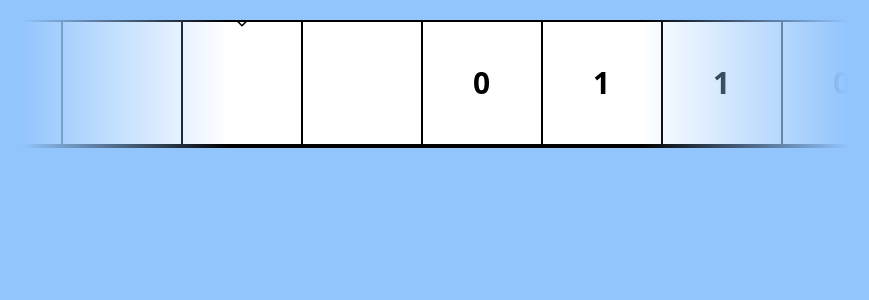
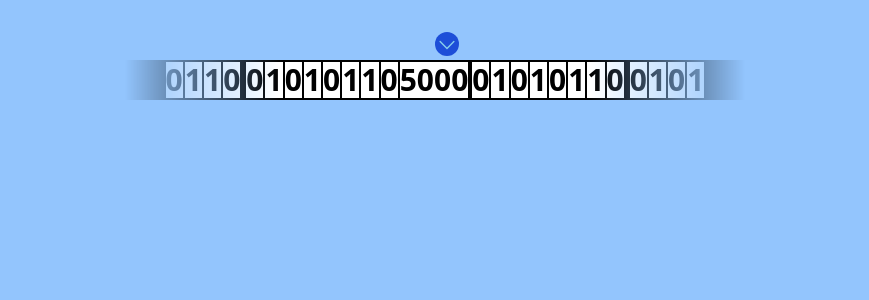
Before and after one commit to zonetecde/turing-machine-box, a SvelteKit app: page / in a window 1280 px wide. Shown: the top 300 px of the page, without its empty margins (205-1074 px from the left). Built offline with nearby package versions, Linux system fonts and the light colour scheme.

Commit message:
+ Ruban à priori fonctionnel

```diff
--- a/src/components/Ruban.svelte
+++ b/src/components/Ruban.svelte
@@ -1,5 +1,16 @@
 <script lang="ts">
 	import { onMount } from 'svelte';
+
+	let cellSize = 85; // Taille d'une cellule du ruban
+
+	// Taille du ruban : offset pour centrer le ruban sur le curseur
+	const offsets: { [key: number]: number } = {
+		575: 1,
+		745: 0,
+		915: -1,
+		1085: -2,
+		1425: -4
+	};
 
 	const lists: (string | number | null)[] = [
 		0,
@@ -36,7 +47,7 @@
 
 	// On ajoute des éléments nulls au début et à la fin du ruban pour l'effet infini
 	// Nombre d'éléments nulls à ajouter au début et à la fin du ruban
-	const paddingElements = 10;
+	let paddingElements = 10;
 	// On concatène les éléments nulls avec la liste affichée
 	$: showedElements = Array(paddingElements)
 		.fill(null)
@@ -46,43 +57,112 @@
 	let ruban: HTMLDivElement;
 
 	onMount(() => {
-		const rubanBeginPosX = 80 * paddingElements;
+		// Initial call
+		updateRibonWidth();
+
+		window.addEventListener('resize', updateRibonWidth);
+
+		return () => {
+			window.removeEventListener('resize', updateRibonWidth);
+		};
+	});
+
+	let rubanWidth = 745; // Taille du ruban
+	let cursorOffset = 0; // Offset du curseur (par rapport à la taille du ruban)
+	let cursorPosition = -2; // 0 = début du ruban.
+	$: firstElementRelativeIndex = showedElements.findIndex((element) => element !== null);
+
+	$: {
+		cursorPosition;
+		// Vérifie qu'elle a toujours un endroit où aller
+		if (Math.abs(cursorPosition) >= paddingElements - 8) {
+			// Rajoute des éléments nulls au début ou à la fin du ruban
+			paddingElements += 10;
+		}
+	}
+
+	/**
+	 * Donne la position de la scrollbar pour centrer le ruban sur le curseur à sa position actuelle
+	 */
+	function getCursorPosition() {
+		const firstCellToCursorLength = 4 * cellSize;
+		const cursorIndex = firstElementRelativeIndex + cursorPosition + cursorOffset;
+		return cursorIndex * cellSize - firstCellToCursorLength;
+	}
+
+	// On bouge le ruban pour centrer le curseur sur sa position à chaque fois que le curseur change de position
+	$: {
+		cursorPosition;
+		rubanWidth;
+		cursorOffset;
+
+		if (ruban) {
+			const initialScrollPosition = ruban.scrollLeft;
+			const newScrollPosition = getCursorPosition();
+
 			ruban.scrollTo({
-			left: rubanBeginPosX, // Vers le début du ruban
+				left: newScrollPosition,
 				behavior: 'smooth'
 			});
-	});
 
-	let cursorPosition = -2; // 0 = début du ruban. Par défaut, on place le curseur à -3 du ruban
-	$: firstElementRelativeIndex = showedElements.findIndex((element) => element !== null);
-	$: cursorIndex = firstElementRelativeIndex + cursorPosition;
+			// Si la position de défilement n'a pas changé après un délai, utilise scrollLeft (car scrollTo peut être beugé)
+			setTimeout(() => {
+				if (ruban) {
+					if (ruban.scrollLeft === initialScrollPosition) {
+						ruban.scrollLeft = newScrollPosition;
+					}
+				}
+			}, 100);
+		}
+	}
+
+	/**
+	 * Met à jour la taille du ruban en fonction de la taille de la fenêtre
+	 */
+	function updateRibonWidth() {
+		// On récupère la taille de la fenêtre
+		const windowWidth = window.innerWidth;
+		// On récupère la taille du ruban la plus proche de la taille de la fenêtre sans la dépasser
+		rubanWidth = Object.keys(offsets)
+			.map((offset) => parseInt(offset))
+			.filter((offset) => offset <= windowWidth)
+			.reduce((prev, curr) =>
+				Math.abs(curr - windowWidth) < Math.abs(prev - windowWidth) ? curr : prev
+			);
+
+		cursorOffset = offsets[rubanWidth];
+	}
 </script>
 
+<div class={'w-[' + rubanWidth + 'px] ' + 'h-[' + (cellSize + 10) + 'px]'}>
 	<div
 		bind:this={ruban}
-	class="w-8/12 h-32 overflow-x-auto overflow-clip bg-white border-t-2 border-b-2 border-black flex items-row [mask-image:linear-gradient(90deg,#0000,#000,#000,#000,#0000)]"
+		class="h-full overflow-x-hidden flex items-row border-t-2 border-b-2 bg-white border-black [mask-image:linear-gradient(90deg,#0000,#000,#000,#000,#0000)]"
 	>
-	{#each showedElements as element, i}
+		{#each showedElements as element}
 			<section
-			class="min-w-[120px] h-full flex justify-center items-center border-l border-r border-b-2 border-black relative"
+				class={'h-full flex justify-center items-center border-l border-r border-black relative ' +
+					'min-w-[' +
+					cellSize +
+					'px]'}
 			>
-			<p class="text-3xl font-bold">{element ?? ''}</p>
+				<p class="text-3xl font-bold select-none">{element ?? ''}</p>
+			</section>
+		{/each}
+	</div>
 
-			{#if i === cursorIndex}
+	<!-- Curseur -->
 	<svg
 		xmlns="http://www.w3.org/2000/svg"
 		fill="none"
 		viewBox="0 0 24 24"
 		stroke-width="1.5"
-					stroke="currentColor"
+		stroke="skyblue"
 		data-slot="icon"
-					class="w-6 h-6 absolute -translate-y-3 top-0"
+		class="w-6 h-6 absolute left-1/2 -top-7 z-20 bg-blue-700 rounded-full pt-0.5"
 	>
 		<path stroke-linecap="round" stroke-linejoin="round" d="m19.5 8.25-7.5 7.5-7.5-7.5" />
 	</svg>
-			{/if}
-		</section>
-	{/each}
 </div>
 
 <style>
--- a/src/routes/+page.svelte
+++ b/src/routes/+page.svelte
@@ -2,6 +2,6 @@
 	import Ruban from '../components/Ruban.svelte';
 </script>
 
-<div class="flex justify-center">
+<div class="flex justify-center overflow-visible relative mt-10">
 	<Ruban />
 </div>
```
Lines whose indentation alone changed are shown as unchanged.
